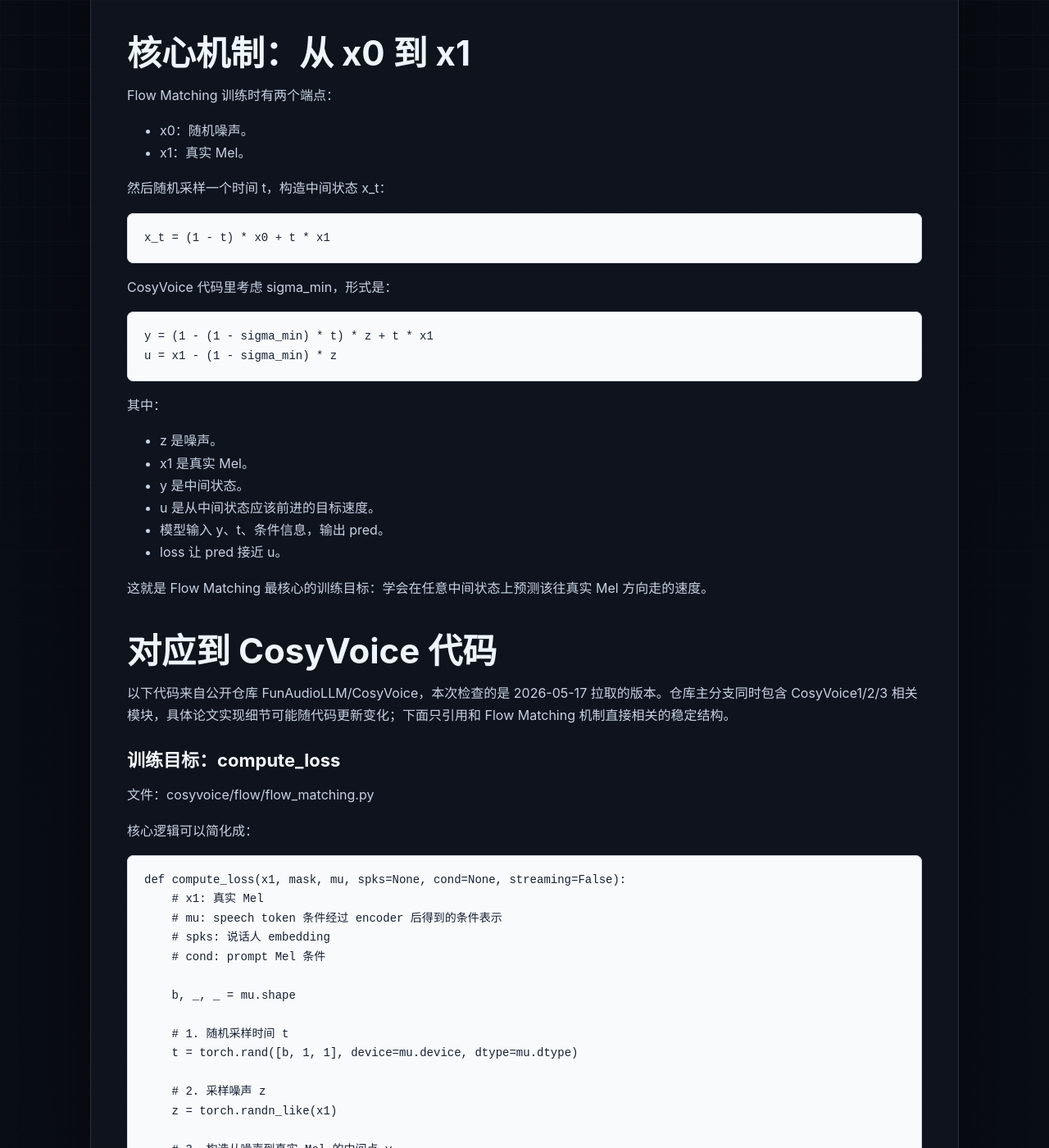
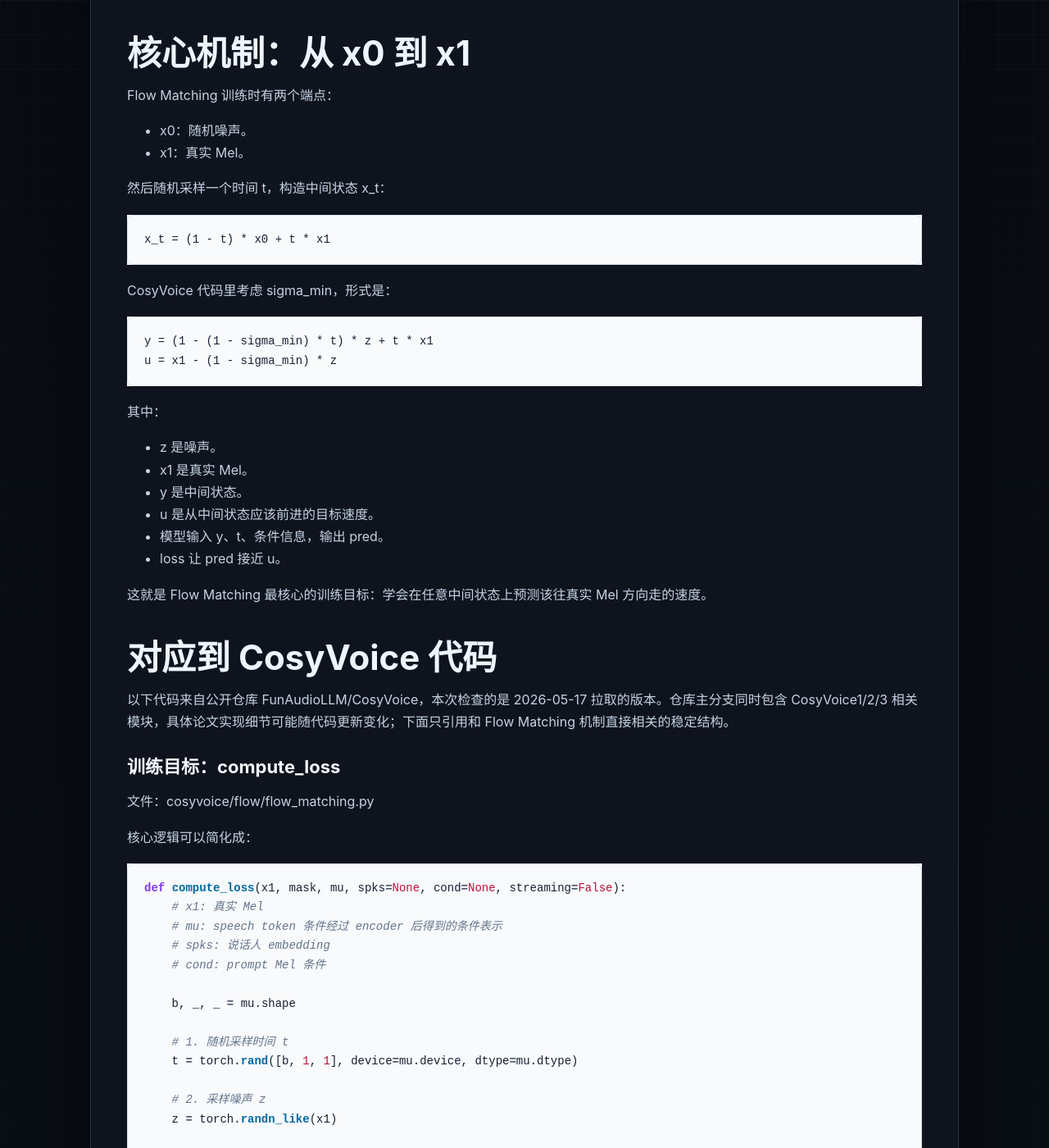
Before and after one commit to abnerwang/Learning-AI, a Jekyll site: the page built from docs/TTS/CosyVoice-Notes/flow-matching.md, in a window 1280 px wide and 1400 px high, scrolled down 3835 px. Shown: the whole window at 82% size. Built offline with Jekyll 4.4.1, drawn with Linux system fonts in a browser that asks for light colours.

Commit message:
Force light code highlighting styles

```diff
--- a/docs/TTS/CosyVoice-Notes/styles.css
+++ b/docs/TTS/CosyVoice-Notes/styles.css
@@ -183,19 +183,69 @@
 }
 .doc-card .highlight {
   border-radius: 8px;
-  background: #f8fafc;
+  background: #f8fafc !important;
 }
 .doc-card .highlight pre {
   margin: 0;
+}
+.doc-card .highlighter-rouge,
+.doc-card div.highlight,
+.doc-card figure.highlight,
+.doc-card pre.highlight {
+  background: #f8fafc !important;
+}
+.doc-card .highlighter-rouge {
+  margin: 18px 0;
 }
 .doc-card pre code {
   display: block;
   padding: 0;
   color: inherit;
-  background: transparent;
+  background: transparent !important;
   font-size: 14px;
   line-height: 1.68;
   tab-size: 4;
+}
+.doc-card .highlight .c,
+.doc-card .highlight .c1,
+.doc-card .highlight .cm {
+  color: #64748b;
+  font-style: italic;
+}
+.doc-card .highlight .k,
+.doc-card .highlight .kd,
+.doc-card .highlight .kn,
+.doc-card .highlight .kp,
+.doc-card .highlight .kr {
+  color: #7c3aed;
+  font-weight: 700;
+}
+.doc-card .highlight .nf,
+.doc-card .highlight .fm {
+  color: #0369a1;
+  font-weight: 700;
+}
+.doc-card .highlight .nn,
+.doc-card .highlight .nc {
+  color: #0f766e;
+}
+.doc-card .highlight .n,
+.doc-card .highlight .p {
+  color: #172033;
+}
+.doc-card .highlight .s,
+.doc-card .highlight .s1,
+.doc-card .highlight .s2 {
+  color: #b45309;
+}
+.doc-card .highlight .mi,
+.doc-card .highlight .mf,
+.doc-card .highlight .bp {
+  color: #be123c;
+}
+.doc-card .highlight .o {
+  color: #475569;
+  font-weight: 700;
 }
 .doc-card mjx-container[display="true"] {
   display: block;
--- a/docs/_layouts/default.html
+++ b/docs/_layouts/default.html
@@ -4,7 +4,7 @@
   <meta charset="utf-8">
   <meta name="viewport" content="width=device-width, initial-scale=1">
   <title>{{ page.title | default: site.title }}</title>
-  <link rel="stylesheet" href="{{ '/TTS/CosyVoice-Notes/styles.css' | relative_url }}">
+  <link rel="stylesheet" href="{{ '/TTS/CosyVoice-Notes/styles.css?v=20260521-code-math' | relative_url }}">
   <script>
     window.MathJax = {
       tex: {
```
